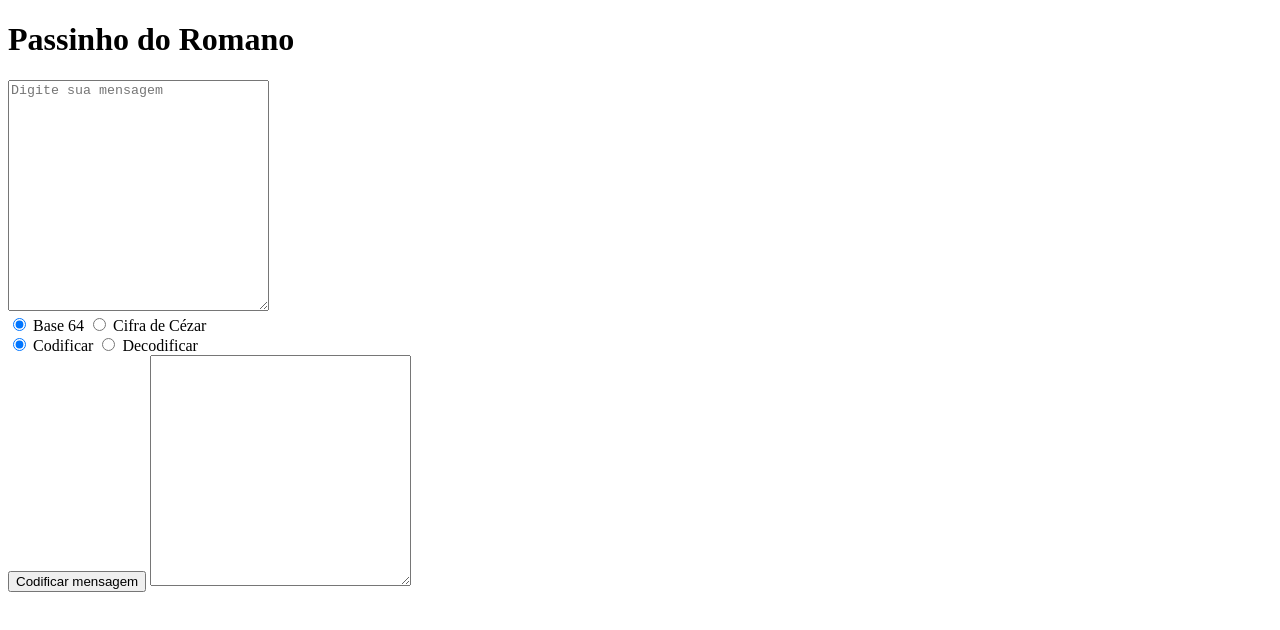
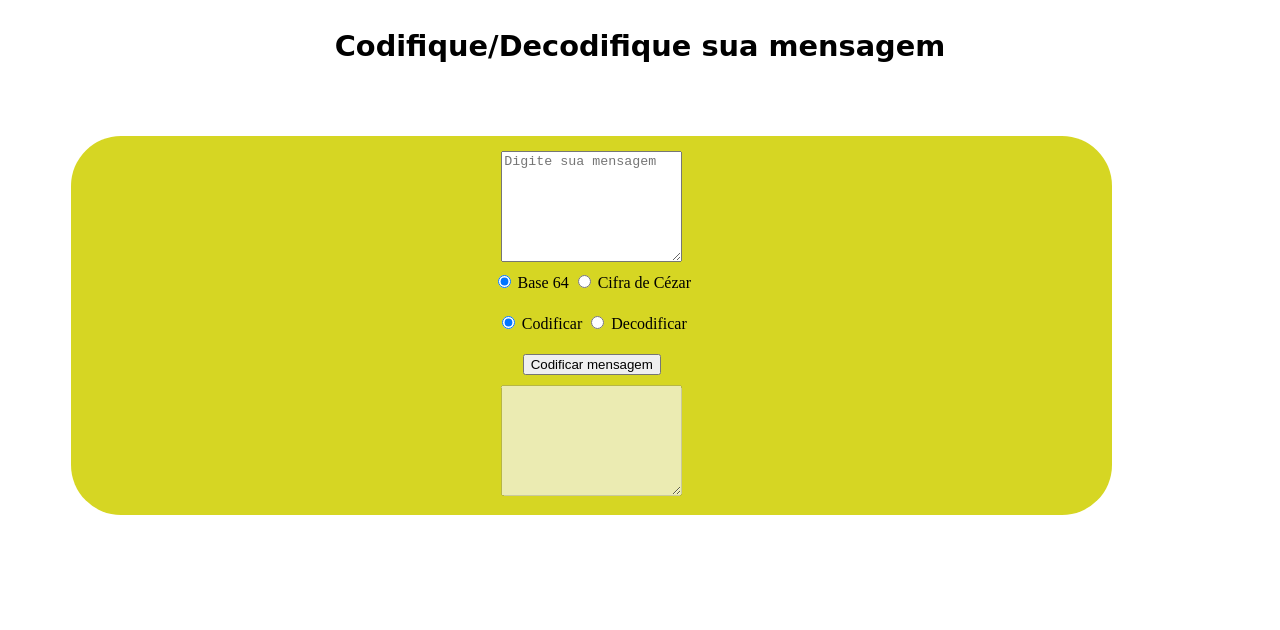
Before and after one commit to OsleneCerqueira/Codificadora, a plain HTML site: page index.html in a window 1280 px wide. Drawn offline with Linux system fonts and the light colour scheme.

Commit message:
aplicação do CSS

```diff
--- a/index.html
+++ b/index.html
@@ -11,35 +11,34 @@
 </head>
 
 <body>
-    <form action="" id="form">
 
-        <h1>Passinho do Romano</h1>
+        <h1>Codifique/Decodifique sua mensagem</h1>
+        <form action="#" id="form">
 
-            <textarea name="mensagem" id="mensagem-usuario" cols="30" rows="15" placeholder="Digite sua mensagem"></textarea > <br>
+            <textarea name="mensagem" id="mensagem-usuario" cols="20" rows="7"
+                placeholder="Digite sua mensagem"></textarea> <br>
+            <fieldset>
+                <input class="botoes" type="radio" checked="checked" class="mensagens" id="b64" name="op" value="op">
+                <label  for="op">Base 64</label>
 
-                <input type="radio" checked="checked" id="b64" name="op" value="op">
-            <label for="op">Base 64</label>
+                <input class="botoes" type="radio" id="cifraC" name="op" value="op">
+                <label  for="op">Cifra de Cézar</label> <br>
 
-            <input type="radio"  id="cifraC" name="op" value="op">
-            <label for="op">Cifra de Cézar</label> <br>
-            <section id="deslocamento">
-                <input type="number"  style="display: none;" id="escolha">
-            </section>
+                <input class="botoes" type="number"  style="display: none;" id="escolha">
 
-            <input type="radio" id="codi" checked="checked" name="cripto" value="cripto">
-            <label for="op">Codificar</label>
+                <input class="botoes" type="radio" id="codi" checked="checked" name="cripto" value="cripto">
+                <label  for="op">Codificar</label>
 
-            <input type="radio" id="decodi" name="cripto" value="descripto">
-            <label for="op">Decodificar</label> <br>
+                <input class="botoes" type="radio" id="decodi" name="cripto" value="descripto">
+                <label for="op">Decodificar</label> <br>
 
-            <button id="botao">Codificar mensagem</button>
+                <button id="botao">Codificar mensagem</button>
+            </fieldset>
 
 
+            <textarea name="mensagem" disabled id="resultado" cols="20" rows="7"></textarea>
 
-            <textarea name="mensagem" id="resultado" cols="30" rows="15"></textarea>
-
-
-    </form>
+        </form>
 </body>
 
 </html>
--- a/main.js
+++ b/main.js
@@ -7,7 +7,7 @@ document.getElementById("botao").addEventListener("click", acao);
 
 const deslocamento = document.getElementById("escolha");
 
-// Evita o comportamento padrao do FORM e executa a função do botão marcado
+// Evita o comportamento padrao do FORM e executa a função do botão marcado.
 function acao(event) {
     event.preventDefault();
     if (event && cifraC.checked) {
@@ -25,7 +25,7 @@ function acao(event) {
 
 }
 
-// Adiciona uma sessao para digitar o deslocamento caso esteva selecionado Cifra de Cezar
+// Adiciona uma sessao para digitar o deslocamento caso esteva selecionado Cifra de Cezar.
 function novaSessao() {
     if (document.getElementById("cifraC").checked) {
         escolha.style.display = "block"
--- a/style.css
+++ b/style.css
@@ -1,3 +1,38 @@
-#principal{
-display:flex;
+
+
+h1{
+    padding: 10px;
+    font-size: 1.8rem;
+    font-family: 'Diplomata SC', cursive;
+    text-align: center;
 }
+
+form {
+    text-align: center;
+    background-color: rgb(214, 214, 35);
+    margin: 5% 10% 10% 5%;
+    width: 80%;
+    height: 100%;
+    border-radius: 50px;
+    padding: 15px;
+
+}
+fieldset{
+
+    text-decoration: none;
+    border: none;
+    justify-content: center;
+    text-align: center;
+}
+.botoes{
+    margin-bottom: 25px;
+}
+#escolha{
+    margin-left: 55%;
+    width:50px;
+}
+
+footer{
+    background-color:rgb(136, 105, 38);
+    text-align: center;
+}
```
